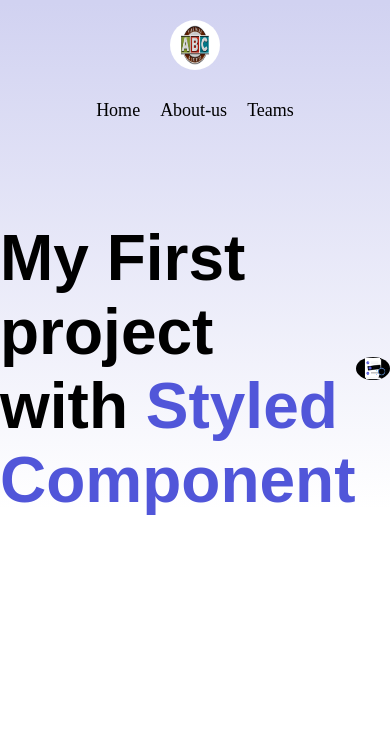
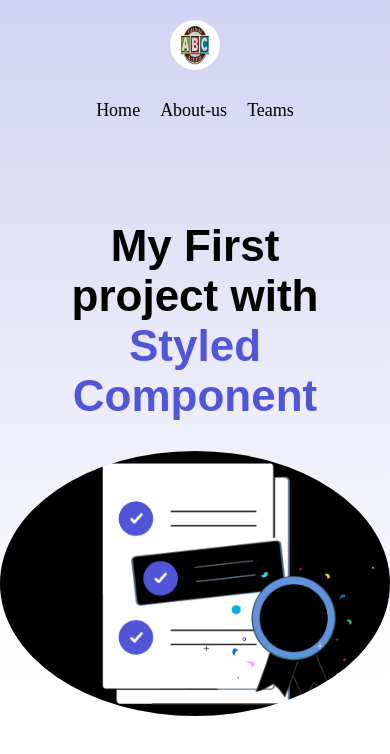
Before and after one commit to Sakilshikdar/Style-component-project, a React (Create React App) app: page / in a window 390 px wide. Shown: the top 754 px of the page. Built offline with nearby package versions, Linux system fonts and the light colour scheme.

Commit message:
hero-responsive-complete

```diff
--- a/src/Styles/Hero.styled.js
+++ b/src/Styles/Hero.styled.js
@@ -23,9 +23,22 @@ export const HeroSection = styled.div`
             color: #5156D9;
         }
     }
+
+
+    @media (max-width:${({theme})=>theme.mobile}) {
+        flex-direction: column;
+        text-align: center;
+        gap: 3rem;
+       }
+       h2{
+        font-size: 4.4rem;
+        padding: 0 4rem;
+       }
 `
 
  export const TopSection = styled.section`
   /* background-color: ${({theme})=>theme.color.black}; */
        background: linear-gradient(180deg, #D1D2F1 0.47%, rgba(217, 217, 217, 0) 85.31%);
+
+
  `
```
